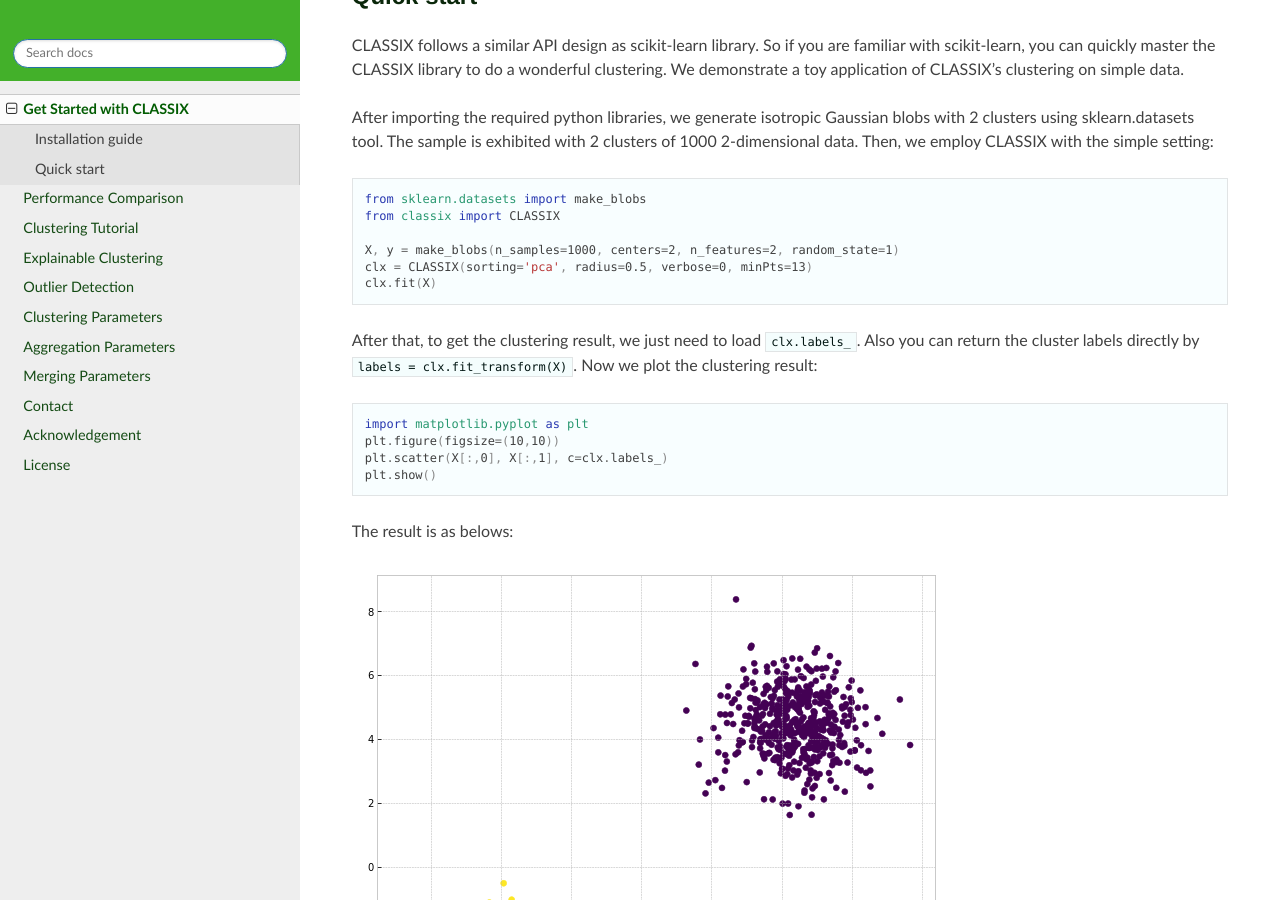
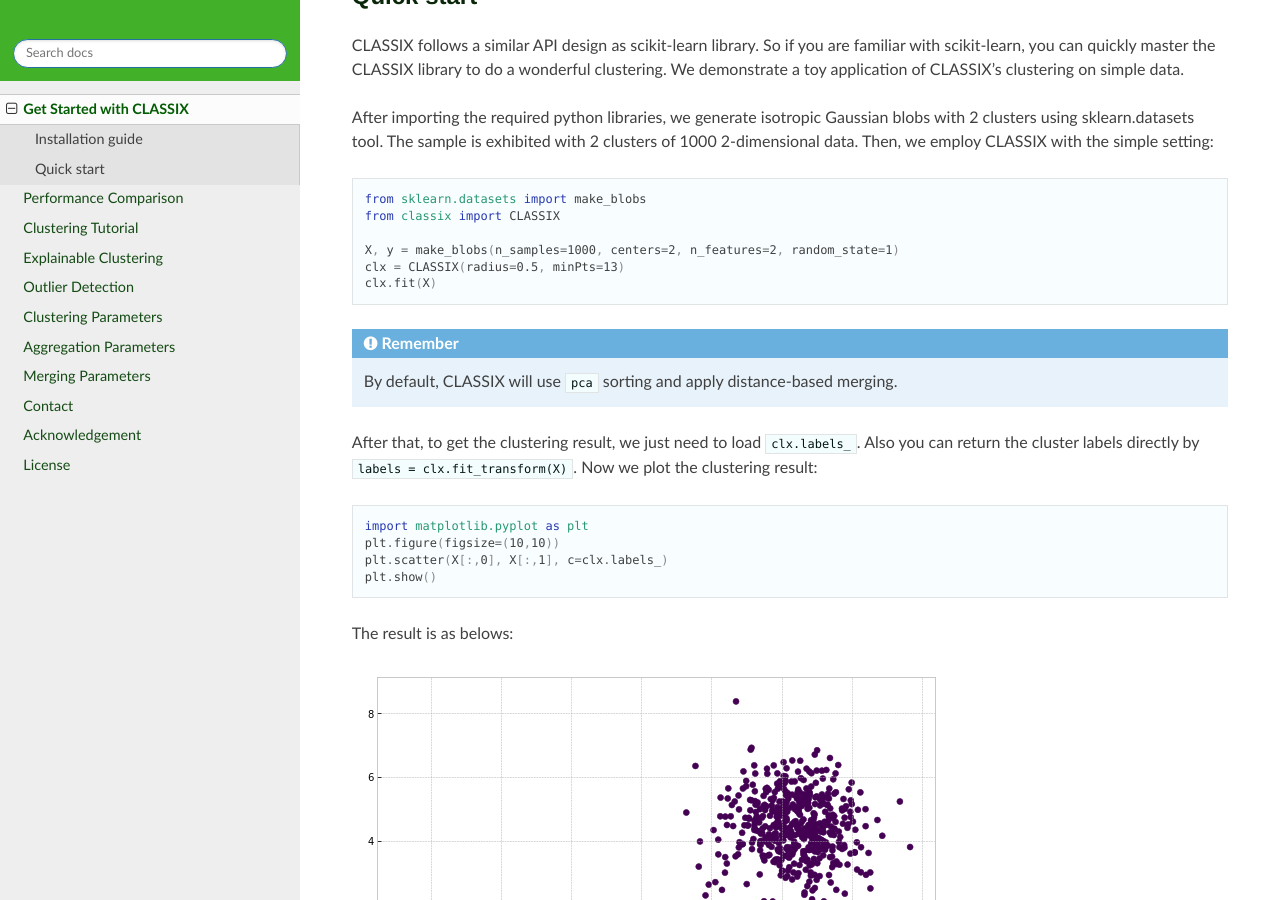
Before and after one commit to nla-group/classix, a Sphinx documentation site: the page built from docs/source/quickstart.rst, in a window 1280 px wide and 900 px high, scrolled down 1772 px. Built offline with Sphinx 7.4.7 and the Read the Docs theme 2.0.0, drawn with Linux system fonts in a browser that asks for light colours.

Commit message:
Update quickstart.rst

```diff
--- a/docs/source/quickstart.rst
+++ b/docs/source/quickstart.rst
@@ -80,8 +80,12 @@ The sample is exhibited with 2 clusters of 1000 2-dimensional data. Then, we emp
     from classix import CLASSIX
 
     X, y = make_blobs(n_samples=1000, centers=2, n_features=2, random_state=1)
-    clx = CLASSIX(sorting='pca', radius=0.5, verbose=0, minPts=13)
+    clx = CLASSIX(radius=0.5, minPts=13)
     clx.fit(X)
+
+.. admonition:: Remember
+
+    By default, CLASSIX will use ``pca`` sorting and apply distance-based merging.
 
 After that, to get the clustering result, we just need to load ``clx.labels_``. Also you can return the cluster labels directly by ``labels = clx.fit_transform(X)``.
 Now we plot the clustering result:
```
